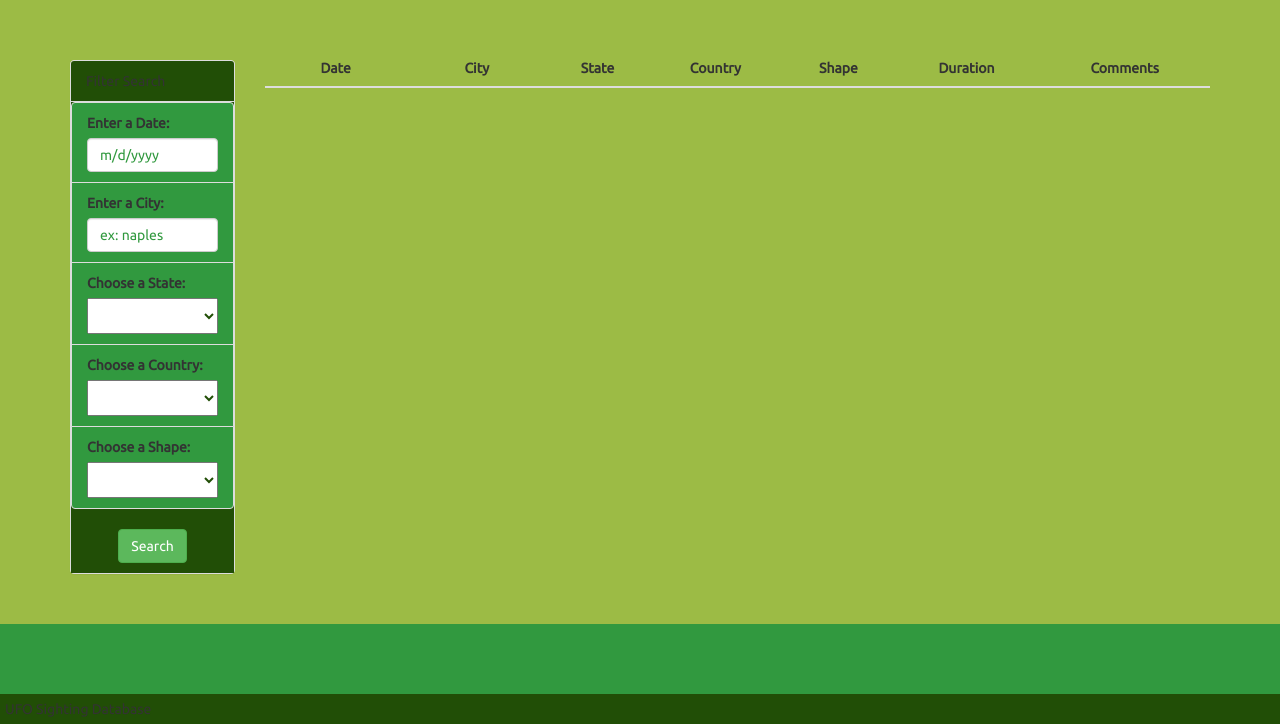
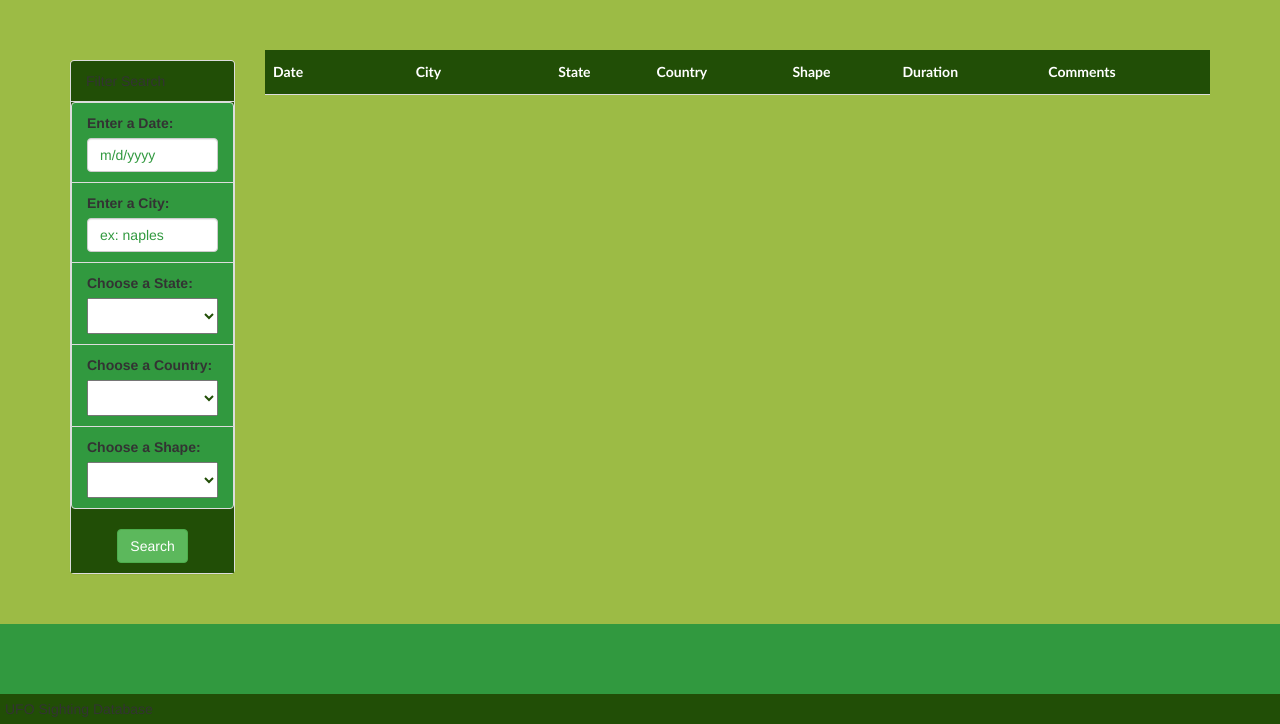
Before and after one commit to mdsmith577/Unit-14---JavaScript-and-DOM-Manipulation, a plain HTML site: page Homework 14/index.html in a window 1280 px wide. Shown: the part 250-974 px from the top of the page. Drawn offline with nearby package versions, Linux system fonts and the light colour scheme.

Commit message:
Add files via upload

```diff
--- a/Homework 14/static/css/style.css
+++ b/Homework 14/static/css/style.css
@@ -1,6 +1,6 @@
 * {
     box-sizing: border-box;
-    font-family: Ubuntu, sans-serif;
+    /* font-family: Ubuntu, sans-serif; */
   }
 
   html,
@@ -234,6 +234,36 @@
     }
   }
 
+  #ufo-table {
+    font-family: "Trebuchet MS", Arial, Helvetica, sans-serif;
+    border-collapse: collapse;
+    width: 100%;
+    color: black
+  }
+
+  #ufo-table td, #ufo-table th {
+    /* border: 1px solid #214e06; */
+    padding: 8px;
+    border-bottom: 1px solid #ddd;
+  }
+
+  #ufo-table tr:nth-child(even){background-color: #cdc8c2;}
+  #ufo-table tr:nth-child(odd){background-color: #aaa59f;}
+
+  #ufo-table tr:hover {background-color: #31993f;
+    color: white
+
+  }
+
+  #ufo-table th {
+    padding-top: 12px;
+    padding-bottom: 12px;
+    text-align: left;
+    background-color: #214e06;
+    color: white
+  }
+
+
   /* keyframe animations which will be used to animate the title */
   @keyframes title {
     from {
```
